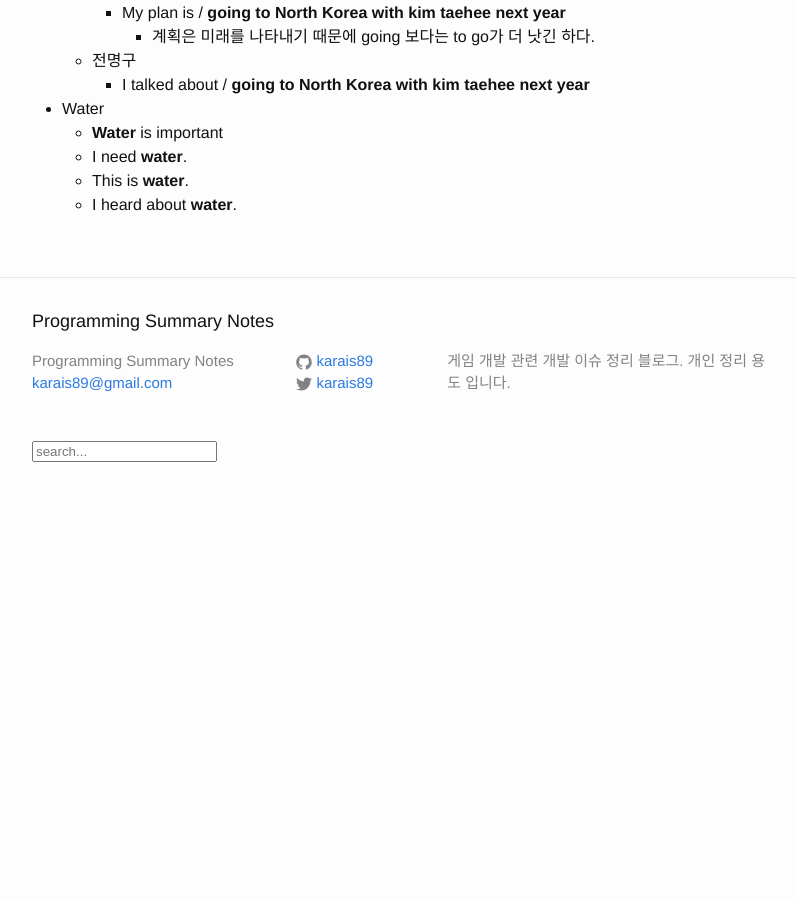
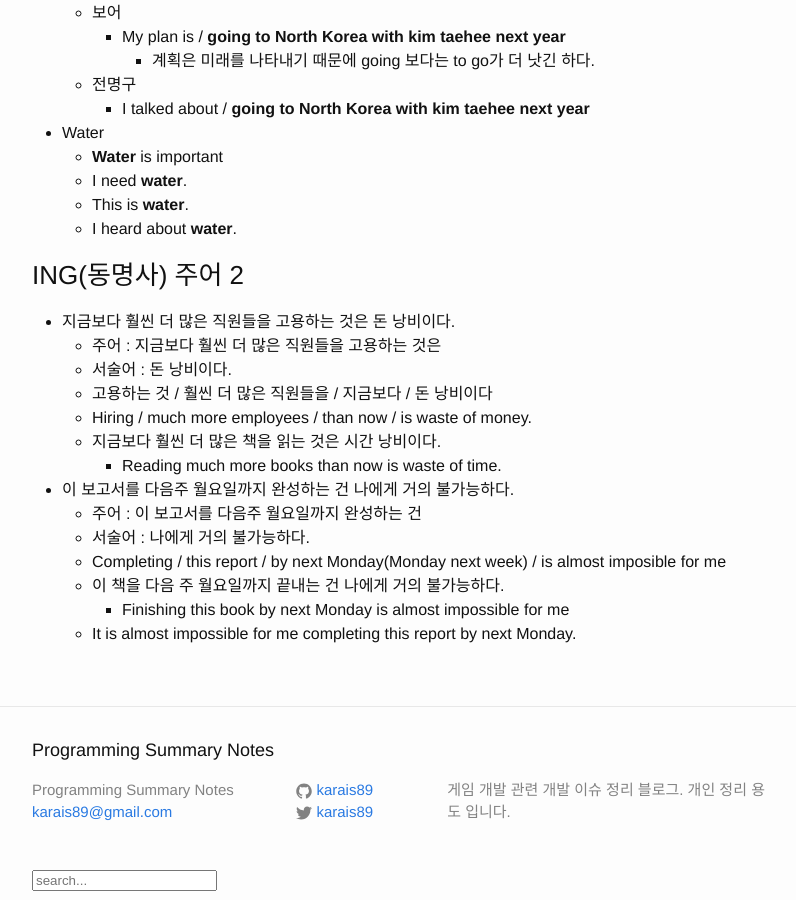
Before and after one commit to karais89/karais89.github.io_back, a Jekyll site: the page built from _posts/2019-01-12-hanmadiro-part-1.markdown, in a window 1280 px wide and 900 px high, scrolled down 5768 px. Shown: the whole window, without its empty margins (238-1034 px from the left). Built offline with Jekyll 4.4.1, drawn with Linux system fonts in a browser that asks for light colours; comment, search, counter and statistics services are not loaded; before the commit the page ends 6290 px from its top, so only the background shows below that.

Commit message:
ING(동명사) 주어 2

```diff
--- a/_posts/2019-01-12-hanmadiro-part-1.markdown
+++ b/_posts/2019-01-12-hanmadiro-part-1.markdown
@@ -231,3 +231,20 @@ TO부정사, ING, 명사절 복잡한 주어로 구성된 문장을 연습한다
     - I need **water**.
     - This is **water**.
     - I heard about **water**.
+
+### ING(동명사) 주어 2
+
+- 지금보다 훨씬 더 많은 직원들을 고용하는 것은 돈 낭비이다.
+    - 주어 : 지금보다 훨씬 더 많은 직원들을 고용하는 것은
+    - 서술어 : 돈 낭비이다.
+    - 고용하는 것 / 훨씬 더 많은 직원들을 / 지금보다 / 돈 낭비이다
+    - Hiring / much more employees / than now / is waste of money.
+    - 지금보다 훨씬 더 많은 책을 읽는 것은 시간 낭비이다.
+        - Reading much more books than now is waste of time.
+- 이 보고서를 다음주 월요일까지 완성하는 건 나에게 거의 불가능하다.
+    - 주어 : 이 보고서를 다음주 월요일까지 완성하는 건
+    - 서술어 : 나에게 거의 불가능하다.
+    - Completing / this report / by next Monday(Monday next week) / is almost imposible for me
+    - 이 책을 다음 주 월요일까지 끝내는 건 나에게 거의 불가능하다.
+        - Finishing this book by next Monday is almost impossible for me
+    - It is almost impossible for me completing this report by next Monday.
```
